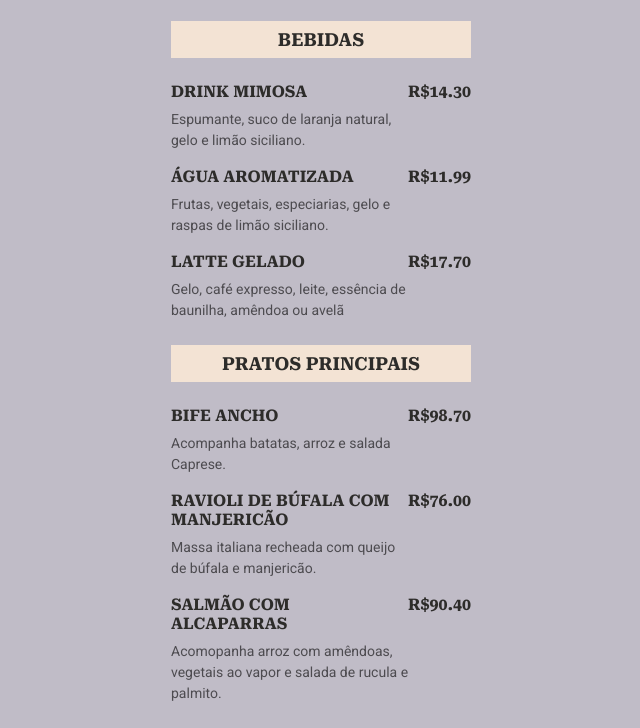
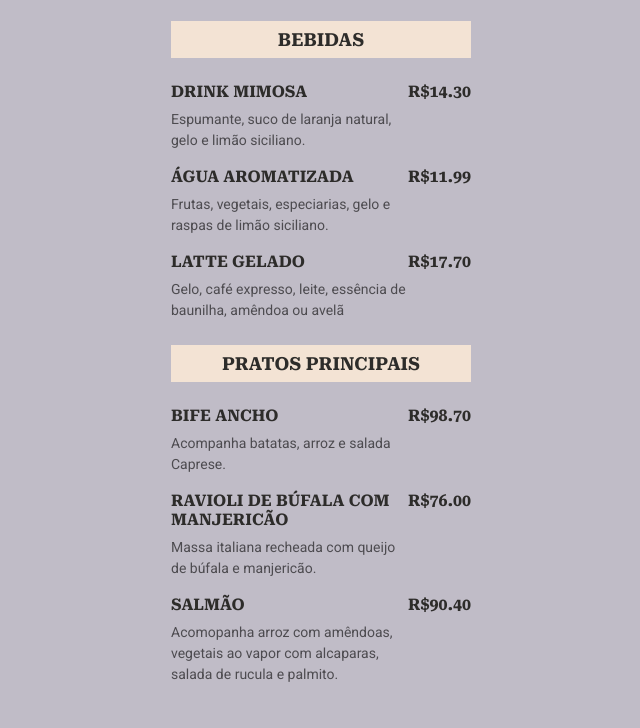
Before and after one commit to Estrela-Marques/Menu-Coffe, a plain HTML site: page index.html in a window 1280 px wide. Shown: the part 457-1185 px from the top of the page, without its empty margins (319-959 px from the left). Drawn offline with Linux system fonts and the light colour scheme.

Commit message:
Update index.html

```diff
--- a/index.html
+++ b/index.html
@@ -149,9 +149,9 @@
 
         <li>
           <div class="details">
-            <h3>Salmão com alcaparras</h3>
+            <h3>Salmão</h3>
             <p class="description">
-              Acomopanha arroz com amêndoas, vegetais ao vapor e salada de rucula e palmito.
+              Acomopanha arroz com amêndoas, vegetais ao vapor com alcaparas, salada de rucula e palmito.
             </p>
           </div>
 
```
